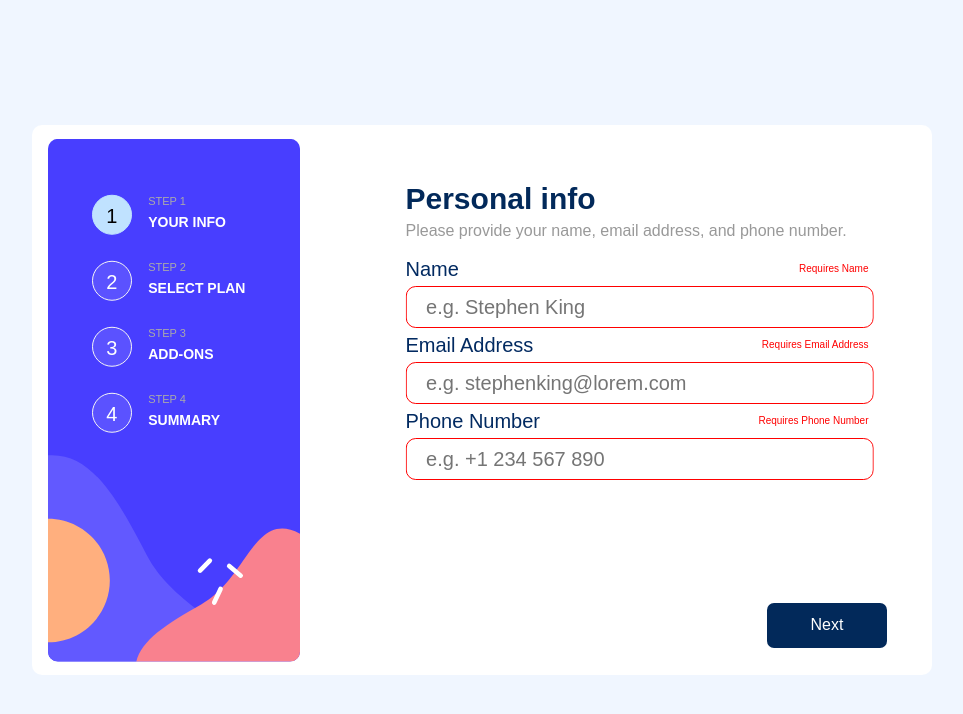
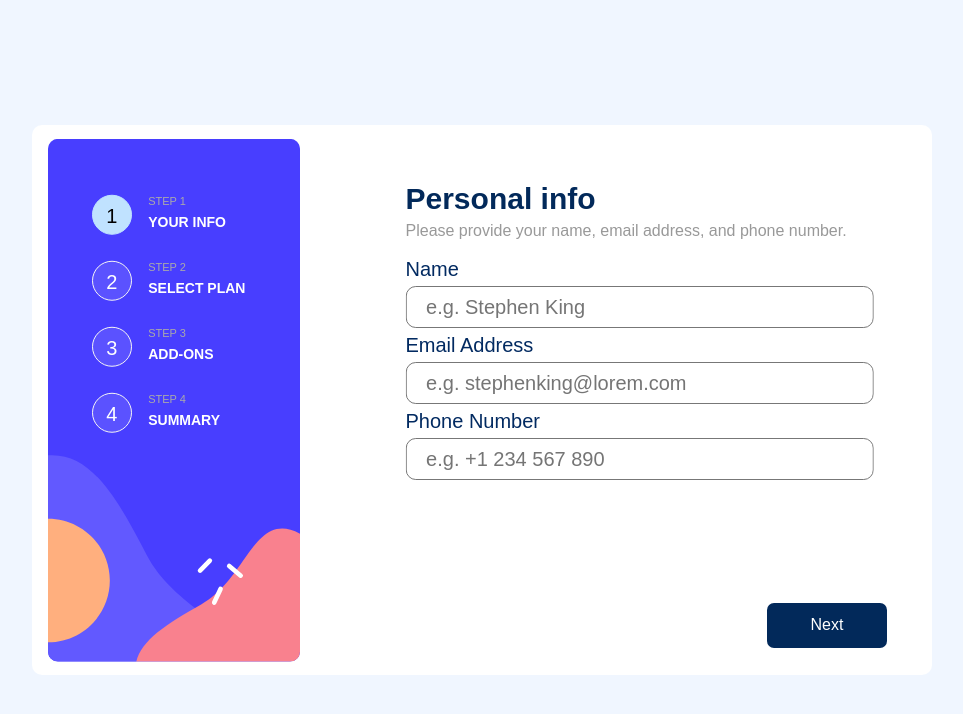
Before and after one commit to J-a-r-e-k/formReact, a React (Vite) app: page / in a window 1280 px wide. Shown: the top 714 px of the page, without its empty margins (158-1121 px from the left). Built offline with nearby package versions, Linux system fonts and the light colour scheme.

Commit message:
add beforeunload

```diff
--- a/src/App.jsx
+++ b/src/App.jsx
@@ -13,7 +13,7 @@ function App() {
   //Stan//
   const [globalStep, setglobalStep] = useState(0);
   const [val, setVal] = useState({ text: '', email: '', tel: '' });
-  const [reg, setReg] = useState({});
+  const [reg, setReg] = useState({ text: 'true', email: 'true', tel: 'true' });
   const [variant, setVariant] = useState('monthly');
   const [planId, setPlanId] = useState(state.selectedPlanId);
   const [addOns, setAddons] = useState(state.addOns);
@@ -48,5 +48,8 @@ function App() {
     </div>
   );
 }
-
+window.addEventListener('beforeunload', (e) => {
+  e.preventDefault();
+  e.returnValue = '';
+});
 export default App;
```
